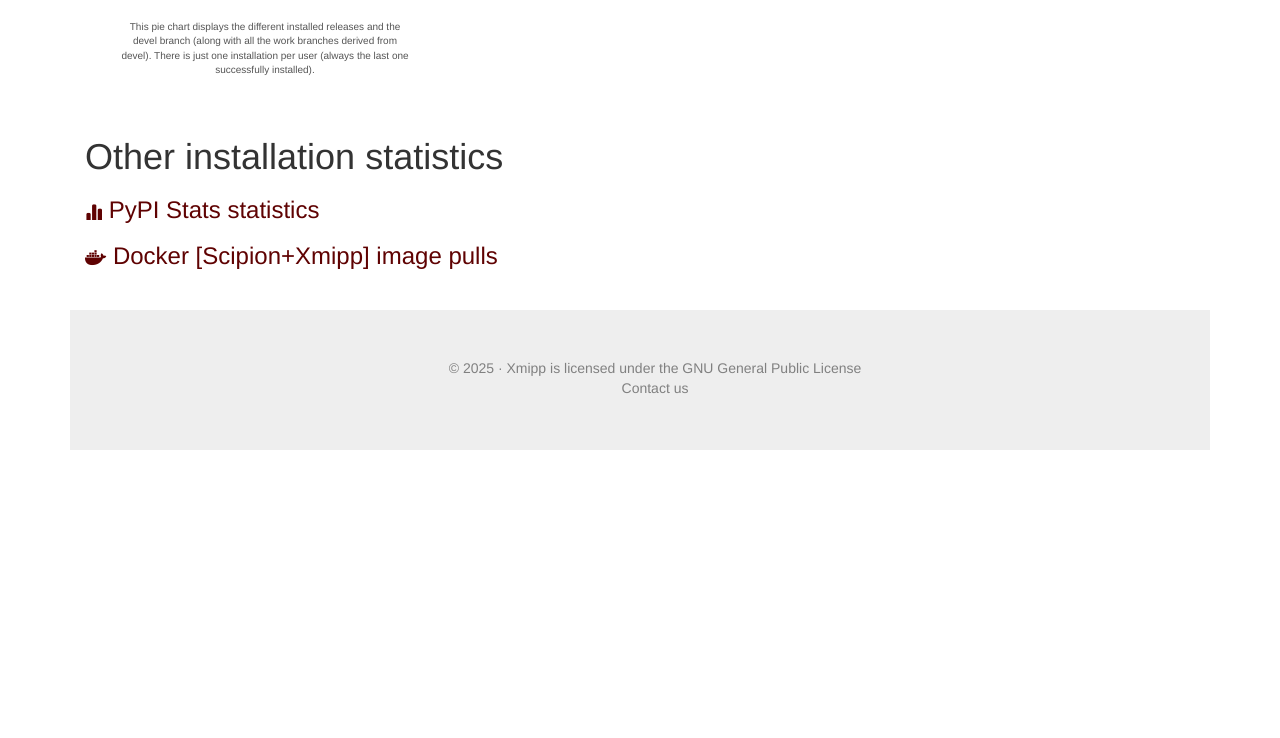
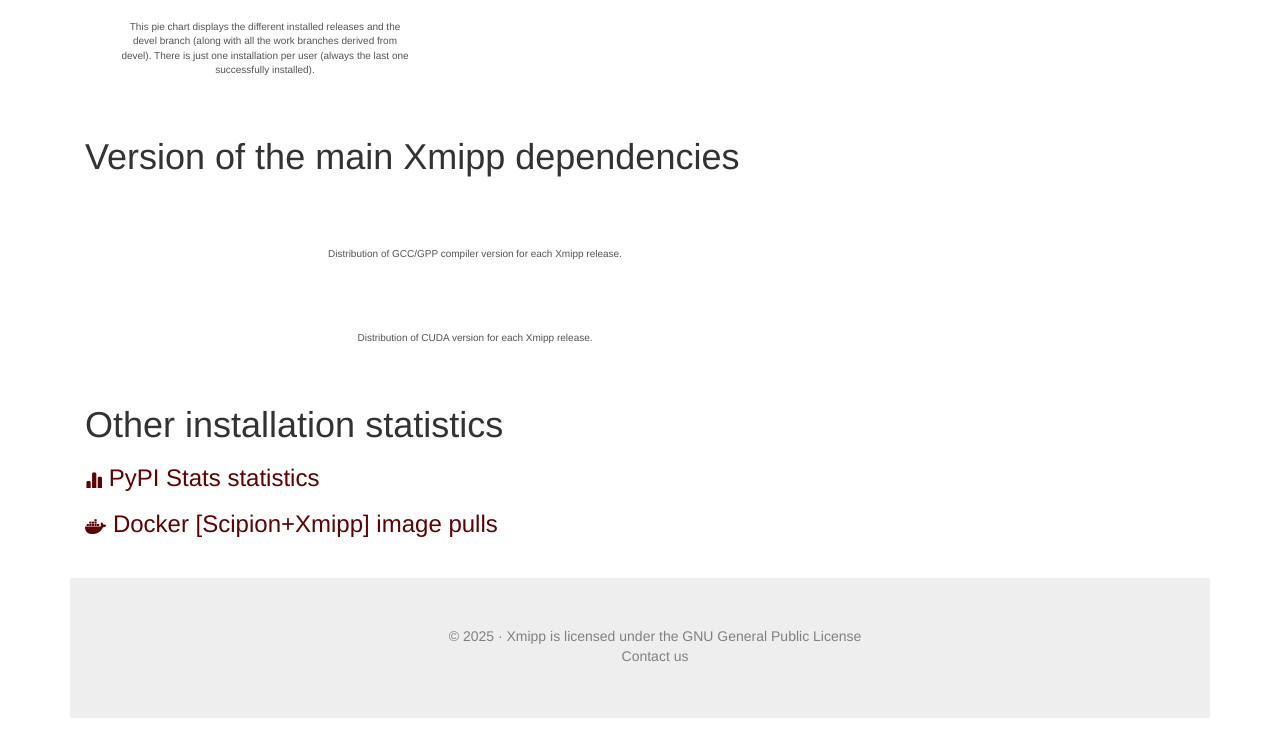
Before and after one commit to I2PC/xmipp-portal, a Django app: page /metrics in a window 1280 px wide. Shown: the part 1685-2423 px from the top of the page. Before the commit the page ends 2135 px from the top, so only its background shows below. Run offline with Django 3.2, Linux system fonts and the light colour scheme; some libraries are stand-ins or nearby versions.

Commit message:
CUDA and GPP views

```diff
--- a/api/urls.py
+++ b/api/urls.py
@@ -24,7 +24,7 @@
 
 from django.urls import path
 from .views import AttemptsView, AttemptsFiltersAPIView, XmippView, CountryBarChartView, AllReleasesPieChartView, ReleasePieChartView, InstalledBranchesPieChartView, \
-    InstalledBranchesTimeChartView, DetailedReleasePieChartView, FailedAttemptsView
+    InstalledBranchesTimeChartView, DetailedReleasePieChartView, FailedAttemptsView, VersionCUDAView, VersionGPPView
 
 
 urlpatterns = [
@@ -38,5 +38,7 @@
     path('xmipp/', XmippView.as_view()),
     path('xmipp/installed-branches-pie-chart/', InstalledBranchesPieChartView.as_view()),
     path('xmipp/installed-branches-time-chart/', InstalledBranchesTimeChartView.as_view()),
+	path('xmipp/version-CUDA/', VersionCUDAView.as_view()),
+	path('xmipp/version-GPP/', VersionGPPView.as_view()),
 
 ]
--- a/web/templates/home/metrics.html
+++ b/web/templates/home/metrics.html
@@ -144,6 +144,35 @@
 
 
     <div class="container">
+    <h1 style="margin-top: 50px;">Version of the main Xmipp dependencies</h1>
+
+
+    <div class="container">
+        <div class="row align-items-start row-version-dependencies">
+            <div class="col-12 col-md-8">
+                <div id="GCC----------" class="overflow-scroll" style="width: 100%; overflow-x: auto; white-space: nowrap; margin-top: 30px; margin-bottom: 30px;">
+                    <div id="GCC----------" class="d-flex flex-row"></div>
+                </div>
+                <p id="chartExplanation">Distribution of GCC/GPP compiler version for each Xmipp release.</p>
+            </div>
+        </div>
+    </div>
+
+    <div class="container">
+        <div class="row align-items-start row-version-dependencies">
+            <div class="col-12 col-md-8">
+                <div id="CUDA-------" class="overflow-scroll" style="width: 100%; overflow-x: auto; white-space: nowrap; margin-top: 30px; margin-bottom: 30px;">
+                    <div id="CUDA-------" class="d-flex flex-row"></div>
+                </div>
+                <p id="chartExplanation">Distribution of CUDA version for each Xmipp release.</p>
+            </div>
+        </div>
+    </div>
+
+    </div>
+
+
+    <div class="container">
     <h1 style="margin-top: 50px;">Other installation statistics</h1>
         <h3>
           <a href="https://pypistats.org/packages/scipion-em-xmipp">
```
Also changed, not shown: api/views.py (+72 -0 lines).
